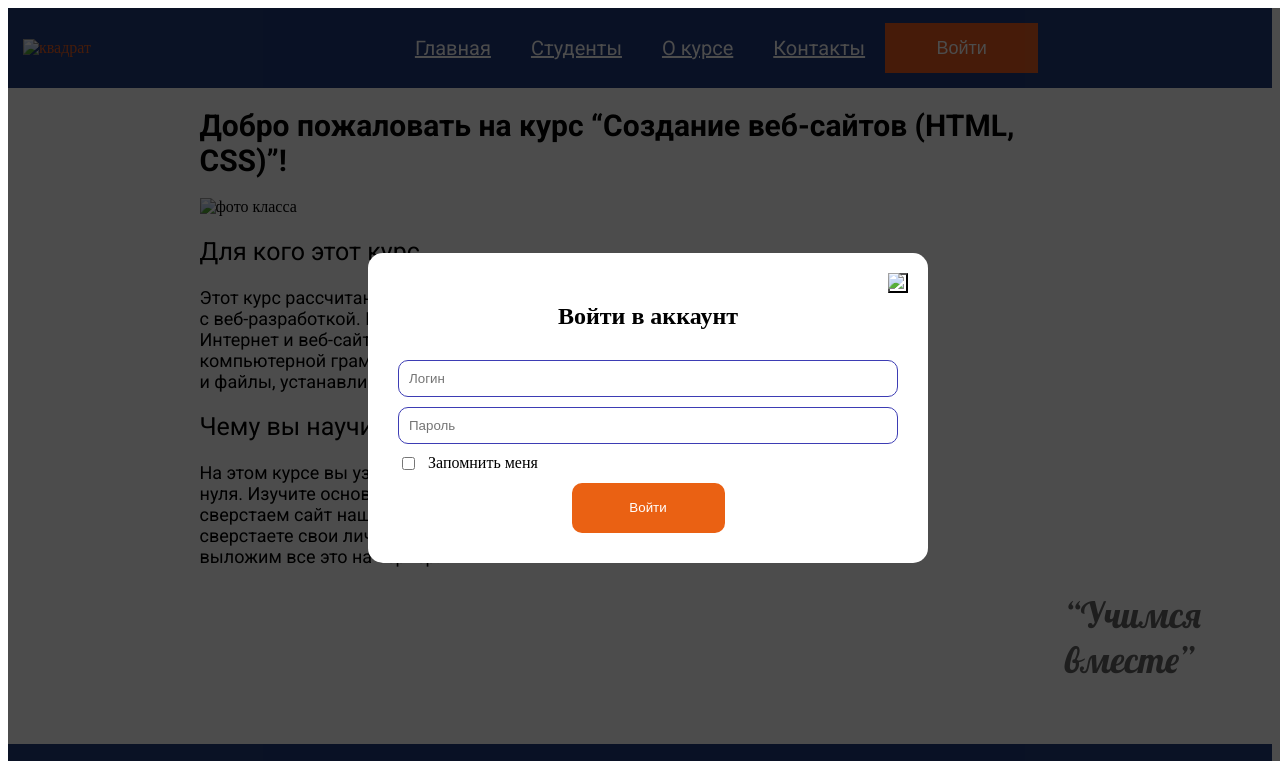
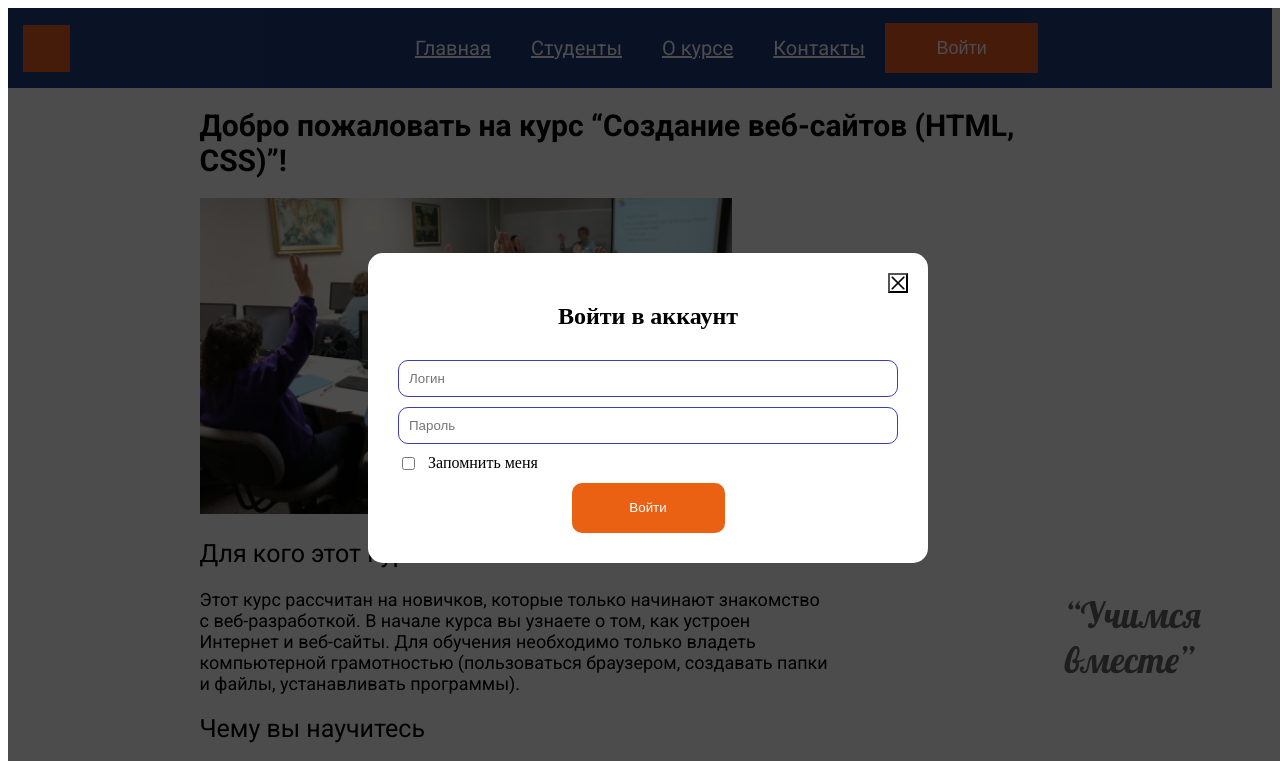
Before and after one commit to valeraV2018/homework, a plain HTML site: page index.html in a window 1280 px wide. Both pictures are taken after a click on the button "Войти". Shown: the top 761 px of the page. Drawn offline with Linux system fonts and the light colour scheme.

Commit message:
Update index.html

```diff
--- a/index.html
+++ b/index.html
@@ -20,7 +20,7 @@
   <body>
     <div class="page">
       <header class="header">
-        <img class="img" src="img/logo.png" alt="квадрат" />
+        <img class="img" src="./logo.png" alt="квадрат" />
         <nav>
           <ul class="header_list">
             <li>
@@ -44,7 +44,7 @@
           <h1 class="text-h1">
             Добро пожаловать на курс “Создание веб-сайтов (HTML, CSS)”!
           </h1>
-          <img class="photo" src="img/class.png" alt="фото класса" />
+          <img class="photo" src="./class.png" alt="фото класса" />
           <h2 class="text-h2">Для кого этот курс</h2>
             <p class="paragraph">
             Этот курс рассчитан на новичков, которые только начинают знакомство
@@ -85,7 +85,7 @@
           </label>
           <button class="modal-button" type="submint">Войти</button>
           <button class="modal-close-button">
-            <img class="close" src="./img/close_delete.png" alt="крестик" />
+            <img class="close" src="./close_delete.png" alt="крестик" />
           </button>
         </form>
       </div>
```
